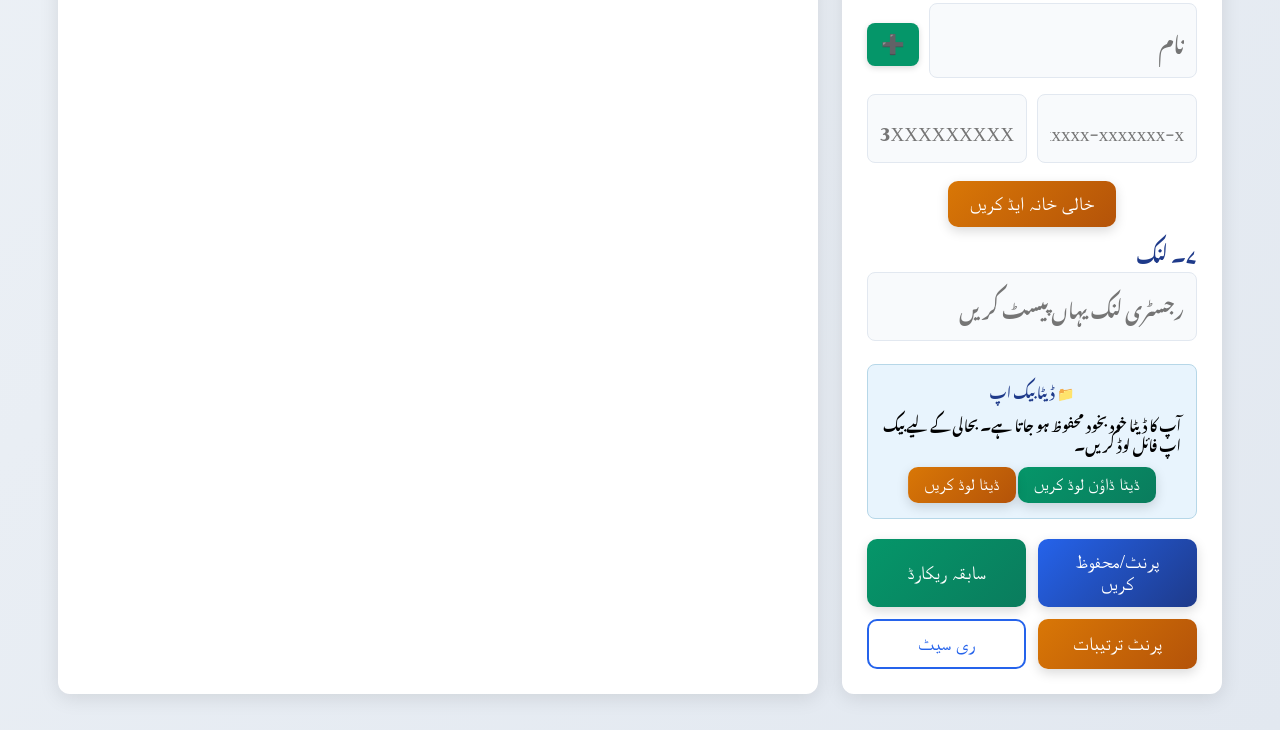
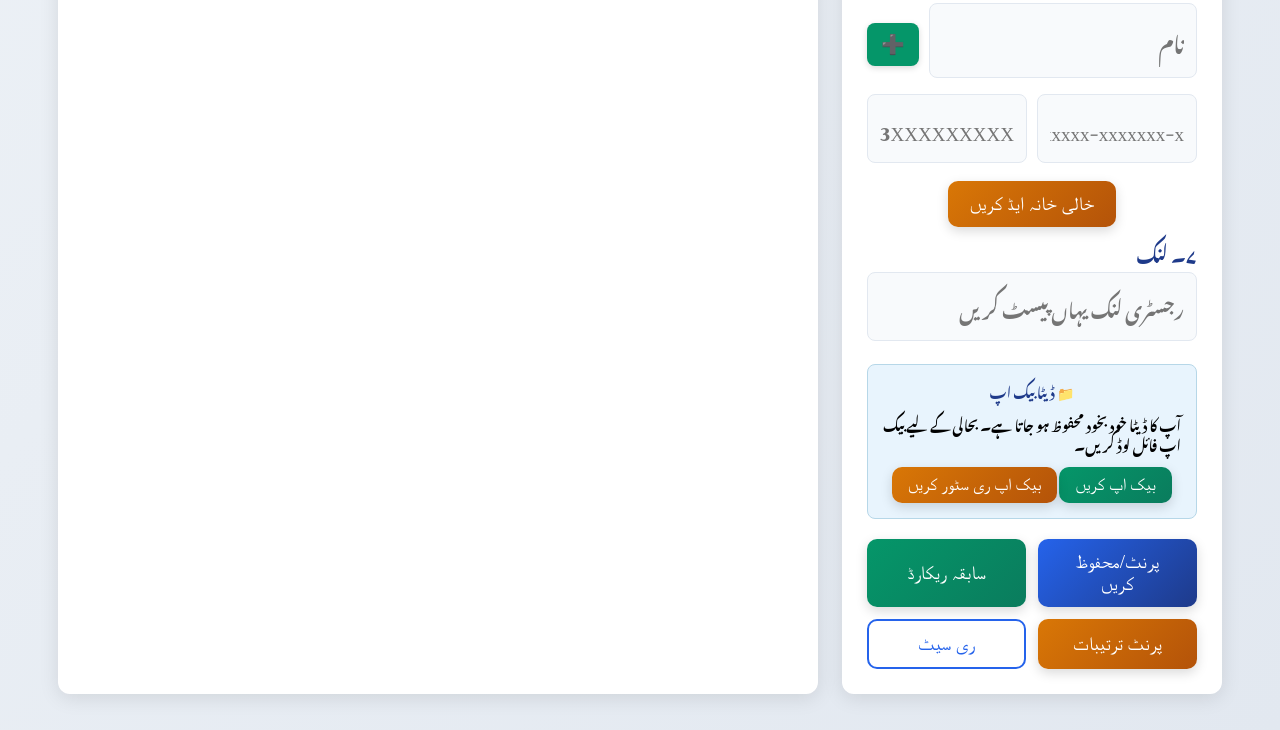
Before and after one commit to a8dul440/form, a plain HTML site: page index.html in a window 1280 px wide. Shown: the part 1094-1824 px from the top of the page. Drawn offline with Linux system fonts and the light colour scheme.

Commit message:
Update index.html

```diff
--- a/index.html
+++ b/index.html
@@ -1044,8 +1044,8 @@
         <h4>📁 ڈیٹا بیک اپ</h4>
         <p>آپ کا ڈیٹا خود بخود محفوظ ہو جاتا ہے۔ بحالی کے لیے بیک اپ فائل لوڈ کریں۔</p>
         <div style="text-align: center; margin-top: 10px;">
-          <button id="exportBtn" class="btn btn-info btn-small" type="button">ڈیٹا ڈاؤن لوڈ کریں</button>
-          <button id="importBtn" class="btn btn-warning btn-small" type="button">ڈیٹا لوڈ کریں</button>
+          <button id="exportBtn" class="btn btn-info btn-small" type="button">بیک اپ کریں</button>
+          <button id="importBtn" class="btn btn-warning btn-small" type="button">بیک اپ ری سٹور کریں</button>
         </div>
       </div>
 
```
